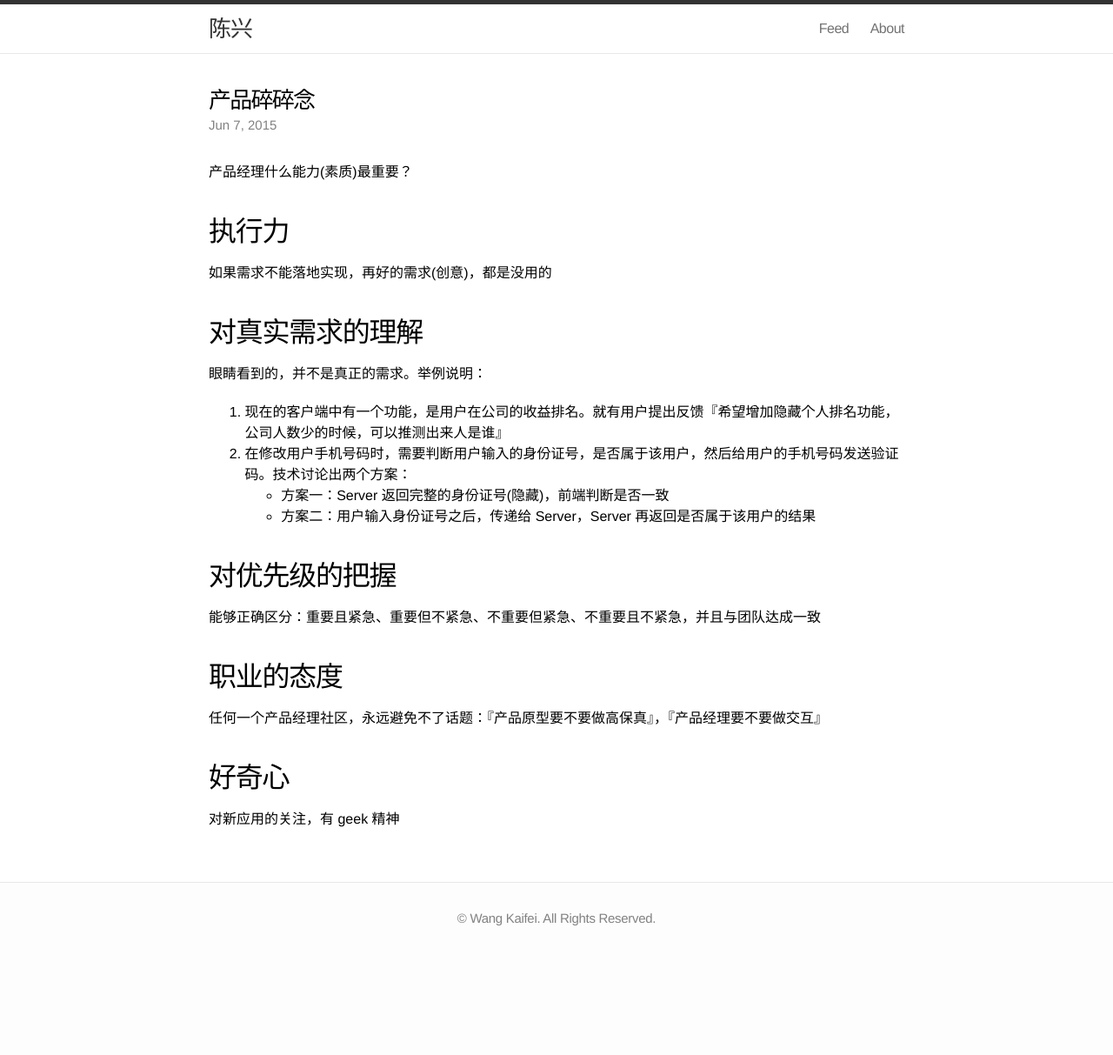
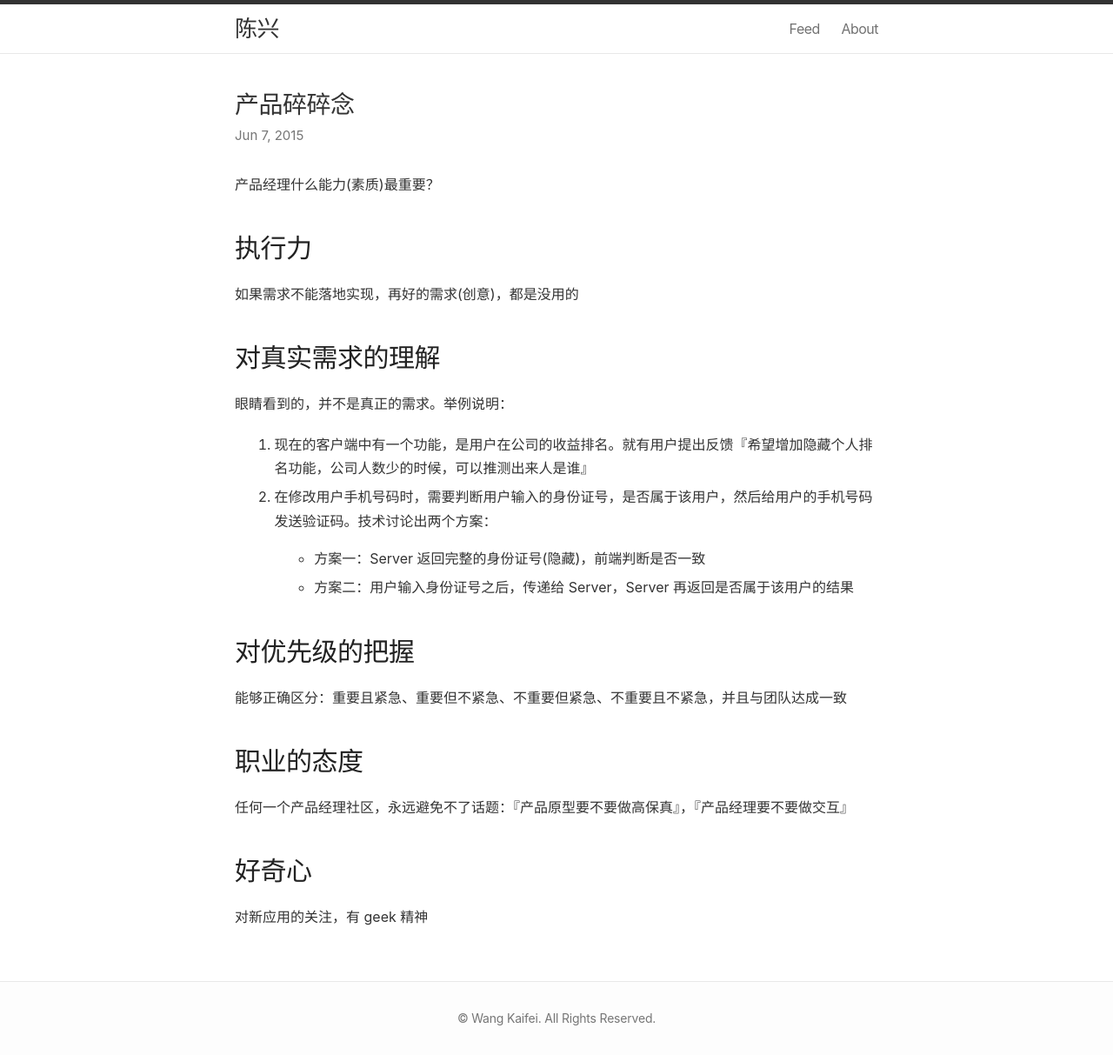
Before and after one commit to WangKaifei/wangkaifei.github.com, a Jekyll site: the page built from _posts/2015-06-07-pdm-words.markdown, in a window 1280 px wide. Shown: the whole page at 87% size. Built offline with Jekyll 4.4.1, drawn with Linux system fonts in a browser that asks for light colours; before the commit the page ends 1097 px from its top, so only the background shows below that.

Commit message:
可用性优化

```diff
--- a/_includes/header.html
+++ b/_includes/header.html
@@ -2,7 +2,7 @@
   <div class="wrap">
     <a class="site-title" href="{{ site.baseurl }}/">{{ site.title }}</a>
     <nav class="site-nav">
-      <a href="#" class="menu-icon">☰</a>
+      <a href="#" class="menu-icon" aria-label="导航菜单" role="button">☰</a>
       <div class="trigger">
         <a class="page-link" href="/feed.xml">Feed</a>
         {% for page in site.pages %}{% if page.title %}<a class="page-link" href="{{ page.url | prepend: site.baseurl }}">{{ page.title }}</a>{% endif %}{% endfor %}
--- a/_layouts/default.html
+++ b/_layouts/default.html
@@ -1,10 +1,10 @@
 <!DOCTYPE html>
-<html>
+<html lang="zh-CN">
 <head>
     <meta charset="utf-8">
     <meta http-equiv="X-UA-Compatible" content="IE=edge">
     <title>{% if page.title %}{{ page.title }} - {{ site.title }}{% else %}{{ site.title }}{% endif %}</title>
-    <meta name="viewport" content="width=device-width, initial-scale=1.0, user-scalable=no" />
+    <meta name="viewport" content="width=device-width, initial-scale=1.0" />
     <meta name="author" content="{{ site.author }}">
     <link rel="canonical" href="{{ page.url | replace:'index.html','' | prepend: site.baseurl | prepend: site.url }}">
     <link rel="icon" href="/favicon.ico" />
--- a/css/main.css
+++ b/css/main.css
@@ -4,23 +4,34 @@
 * {
   margin: 0;
   padding: 0;
+  box-sizing: border-box;
 }
 
 html, body { height: 100%; }
 
-body {
-  font-family: Helvetica, Arial, sans-serif;
-  font-size: 16px;
-  line-height: 1.5;
-  font-weight: 300;
-  background-color: #fdfdfd;
+html {
+  scroll-behavior: smooth;
 }
 
-h1, h2, h3, h4, h5, h6 { font-size: 100%; font-weight: 400; }
+body {
+  font-family: -apple-system, BlinkMacSystemFont, "PingFang SC", "Microsoft YaHei", Helvetica, Arial, sans-serif;
+  font-size: 16px;
+  line-height: 1.7;
+  font-weight: 400;
+  background-color: #fdfdfd;
+  color: #333;
+}
 
-a         { color: #2a7ae2; text-decoration: none; }
-a:hover   { color: #000; text-decoration: underline; }
-a:visited { color: #205caa; }
+h1, h2, h3, h4, h5, h6 { font-size: 100%; font-weight: 500; }
+
+::selection {
+  background: #2a7ae2;
+  color: #fff;
+}
+
+a         { color: #2a7ae2; text-decoration: none; transition: color .15s ease; }
+a:hover   { color: #111; text-decoration: underline; }
+a:visited { color: #5a6a8a; }
 
 /* Utility */
 
@@ -52,7 +63,7 @@
   display: block;
   color: #333;
   font-size: 26px;
-  letter-spacing: -1px;
+  letter-spacing: -.5px;
   float: left;
   line-height: 56px;
   position: relative;
@@ -70,6 +81,11 @@
   margin-left: 20px;
   color: #727272;
   letter-spacing: -.5px;
+  transition: color .15s ease;
+}
+
+.site-nav .page-link:hover {
+  color: #333;
 }
 
 /* Site footer */
@@ -81,9 +97,9 @@
 
 .site-footer p {
   text-align: center;
-  font-size: 15px;
-  letter-spacing: -.3px;
-  color: #828282;
+  font-size: 14px;
+  letter-spacing: -.2px;
+  color: #767676;
 }
 
 
@@ -93,6 +109,17 @@
 .page-content {
   padding: 30px 0;
   background-color: #fff;
+  min-height: calc(100vh - 56px - 88px);
+}
+
+.page-content ul,
+.page-content ol {
+  padding-left: 1.5em;
+  margin: 1em 0;
+}
+
+.page-content li {
+  margin: .4em 0;
 }
 
 
@@ -103,18 +130,28 @@
 
 .posts { list-style-type: none; }
 
-.posts li { margin-bottom: 10px; }
+.posts li {
+  margin-bottom: 0;
+  padding: 12px 0;
+  border-bottom: 1px solid #f0f0f0;
+}
+
+.posts li:last-child {
+  border-bottom: none;
+}
 
 .posts .post-link {
-  font-size: 20px;
-  letter-spacing: -1px;
-  line-height: 1;
+  font-size: 18px;
+  letter-spacing: -.2px;
+  line-height: 1.5;
+  color: #2a7ae2;
 }
 
 .posts .post-date {
   display: block;
-  font-size: 15px;
-  color: #818181;
+  font-size: 14px;
+  color: #767676;
+  margin-bottom: 3px;
 }
 
 
@@ -124,15 +161,15 @@
 .post-header { margin: 10px 0 30px; }
 
 .post-header h1 {
-  font-size: 26px;
-  letter-spacing: -1.75px;
-  line-height: 1;
-  font-weight: 300;
+  font-size: 28px;
+  letter-spacing: -.5px;
+  line-height: 1.3;
+  font-weight: 500;
 }
 
 .post-header .meta {
   font-size: 15px;
-  color: #818181;
+  color: #767676;
   margin-top: 5px;
 }
 
@@ -147,38 +184,82 @@
 .post-content h4,
 .post-content h5,
 .post-content h6 {
-  line-height: 1;
-  font-weight: 300;
+  line-height: 1.3;
+  font-weight: 500;
   margin: 40px 0 20px;
+  color: #222;
 }
 
 .post-content h2 {
-  font-size: 32px;
-  letter-spacing: -1.25px;
+  font-size: 28px;
+  letter-spacing: -.5px;
+}
+
+@media screen and (min-width: 601px) {
+  .post-content h2 { font-size: 30px; }
 }
 
 .post-content h3 {
-  font-size: 26px;
-  letter-spacing: -1px;
+  font-size: 22px;
+  letter-spacing: -.3px;
 }
 
 .post-content h4 {
-  font-size: 20px;
-  letter-spacing: -1px;
+  font-size: 18px;
 }
 
 .post-content blockquote {
-  border-left: 4px solid #e8e8e8;
+  border-left: 4px solid #ccc;
   padding-left: 20px;
-  font-size: 18px;
-  opacity: .6;
-  letter-spacing: -1px;
+  font-size: 17px;
+  color: #666;
+  letter-spacing: -.2px;
   font-style: italic;
   margin: 30px 0;
 }
 
+.post-content img {
+  max-width: 100%;
+  height: auto;
+  border-radius: 4px;
+  margin: 20px 0;
+}
+
+.post-content table {
+  max-width: 100%;
+  border-collapse: collapse;
+  margin: 20px 0;
+  font-size: 15px;
+}
+
+.post-content table th,
+.post-content table td {
+  padding: 8px 12px;
+  border: 1px solid #e0e0e0;
+  text-align: left;
+}
+
+.post-content table th {
+  background-color: #f8f8f8;
+  font-weight: 500;
+}
+
+.post-content hr {
+  border: none;
+  border-top: 1px solid #e8e8e8;
+  margin: 40px 0;
+}
+
+.post-content p {
+  margin: 1.2em 0;
+}
+
 .post-content ul,
-.post-content ol { padding-left: 20px; }
+.post-content ol { padding-left: 1.5em; }
+
+.post-content li {
+  margin: .4em 0;
+}
 
 .post pre,
 .post code {
@@ -187,7 +268,8 @@
   padding: 8px 12px;
   border-radius: 3px;
   font-size: 15px;
-  overflow:scroll;
+  overflow: auto;
+  word-wrap: break-word;
 }
 
 .post code { padding: 1px 5px; }
@@ -312,6 +394,12 @@
     width: 36px;
     text-align: center;
     line-height: 36px;
+    outline-offset: 2px;
+  }
+
+  .site-nav .menu-icon:focus-visible {
+    outline: 2px solid #2a7ae2;
+    border-radius: 3px;
   }
 
   .site-nav .trigger {
@@ -320,7 +408,8 @@
     display: none;
   }
 
-  .site-nav:hover .trigger { display: block; }
+  .site-nav:hover .trigger,
+  .site-nav:focus-within .trigger { display: block; }
 
   .site-nav .page-link {
     display: block;
@@ -330,13 +419,25 @@
     margin: 0;
   }
 
-  .post-header h1 { font-size: 36px; }
-  .post-content h2 { font-size: 28px; }
-  .post-content h3 { font-size: 22px; }
-  .post-content h4 { font-size: 18px; }
-  .post-content blockquote { padding-left: 10px; }
+  .post-header h1 { font-size: 26px; }
+  .post-content h2 { font-size: 24px; }
+  .post-content h3 { font-size: 20px; }
+  .post-content h4 { font-size: 17px; }
+  .post-content blockquote { padding-left: 12px; font-size: 16px; }
   .post-content ul,
-  .post-content ol { padding-left: 10px; }
+  .post-content ol { padding-left: 1.2em; }
+
+  .posts .post-link { font-size: 16px; }
+
+  .post pre {
+    font-size: 14px;
+    padding: 12px;
+    margin: 15px 0;
+    overflow-x: auto;
+    -webkit-overflow-scrolling: touch;
+  }
+
+  .site-footer { padding: 20px 0; }
 
   .site-footer .column {
     float: none;
```
